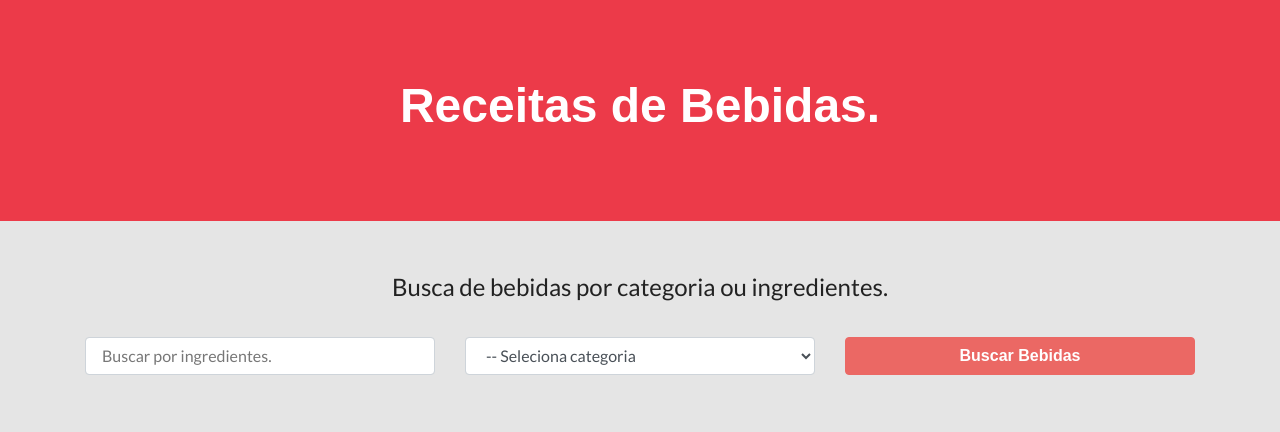
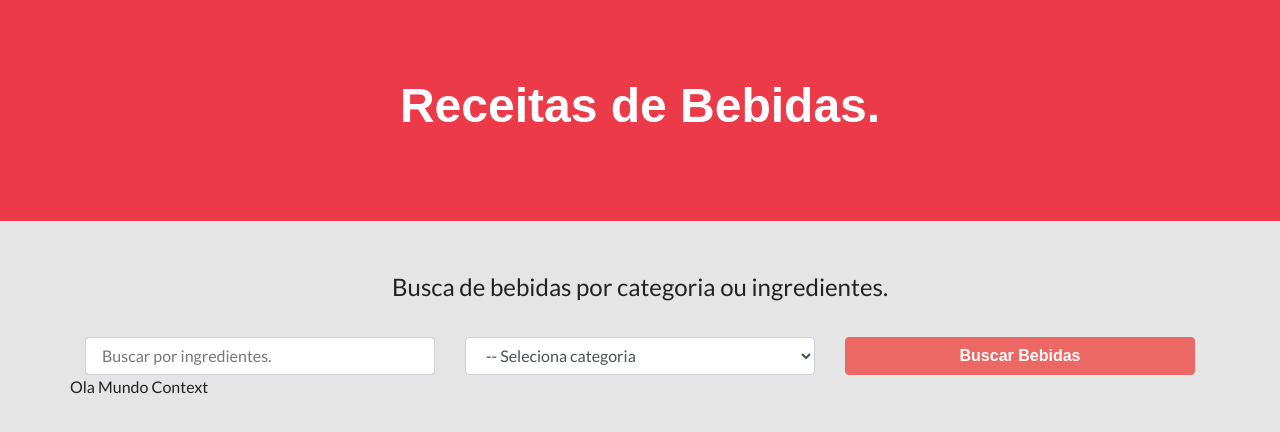
Before and after one commit to ronaldo-aquino/react-api-de-drinks, a React (Create React App) app: page / in a window 1280 px wide. Shown: the top 432 px of the page. Built offline with nearby package versions, Linux system fonts and the light colour scheme; a web font is replaced by a local one.

Commit message:
Criando o primeiro context

```diff
--- a/src/App.js
+++ b/src/App.js
@@ -1,10 +1,11 @@
 import React from "react";
 import Formulario from "./components/Formulario";
 import Header from "./components/Header";
+import CategoriasProvider from "./context/CategoriasContext";
 
 function App() {
     return (
-        <>
+        <CategoriasProvider>
             <Header />
 
             <div className="container mt-5">
@@ -12,7 +13,7 @@ function App() {
                     <Formulario />
                 </div>
             </div>
-        </>
+        </CategoriasProvider>
     );
 }
 
--- a/src/components/Formulario.js
+++ b/src/components/Formulario.js
@@ -1,7 +1,12 @@
-import React from "react";
+import React, { useContext } from "react";
+import { CategoriasContext } from "../context/CategoriasContext";
 
 const Formulario = () => {
+
+    const { ola } = useContext(CategoriasContext)
+
     return (
+        <>
         <form className="col-12">
             <fieldset className="text-center">
                 <legend>Busca de bebidas por categoria ou ingredientes.</legend>
@@ -29,6 +34,8 @@ const Formulario = () => {
 
             </div>
         </form>
+        {ola}
+        </>
     );
 };
 
--- /dev/null
+++ b/src/context/CategoriasContext.js
@@ -0,0 +1,22 @@
+import React, { createContext, useState } from "react";
+
+// Criar context
+export const CategoriasContext = createContext();
+
+// Provider é onde se encontra as funções e estados.
+const CategoriasProvider = (props) => {
+    // Criar estado do Context
+    const [ola, setOla] = useState("Ola Mundo Context");
+
+    return (
+        <CategoriasContext.Provider
+            value={{
+                ola,
+            }}
+        >
+            {props.children}
+        </CategoriasContext.Provider>
+    );
+};
+
+export default CategoriasProvider;
```
